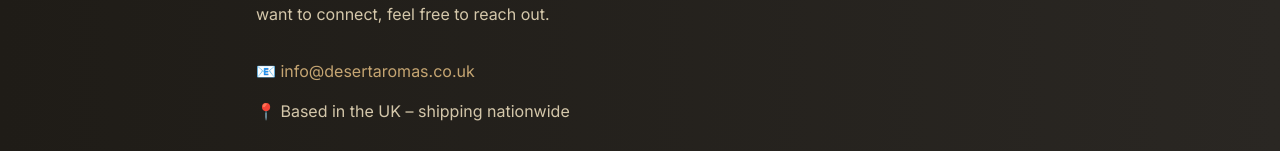
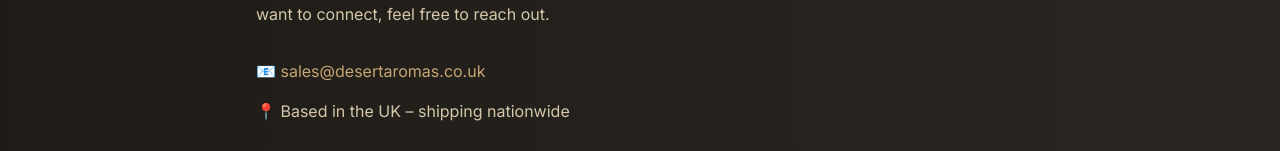
Before and after one commit to jdilorenzo26-sys/DesertAromasUK1.1, a Next.js app: page /contact in a window 1280 px wide. Shown: the part 250-401 px from the top of the page. Built offline with nearby package versions, Linux system fonts and the light colour scheme.

Commit message:
Update contact.js

```diff
--- a/pages/contact.js
+++ b/pages/contact.js
@@ -35,7 +35,7 @@
         >
           <p>
             📧 <a href="mailto:sales@desertaromas.co.uk" className="text-[#c5a572] hover:underline">
-              info@desertaromas.co.uk
+              sales@desertaromas.co.uk
             </a>
           </p>
           <p>
```
